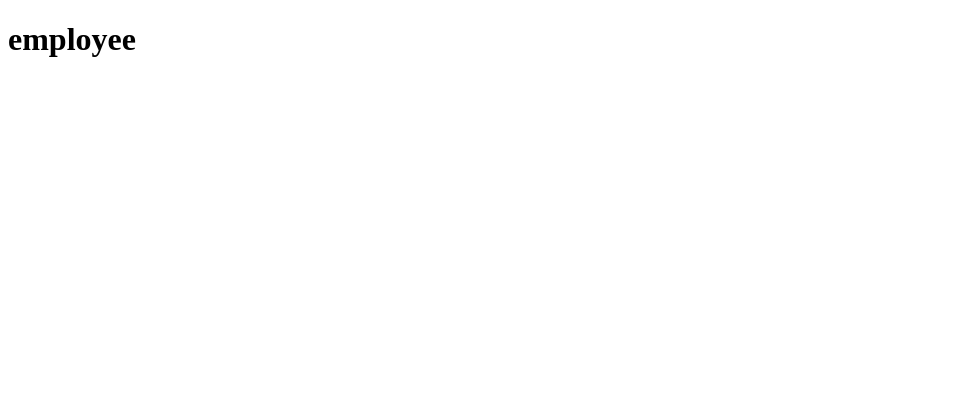
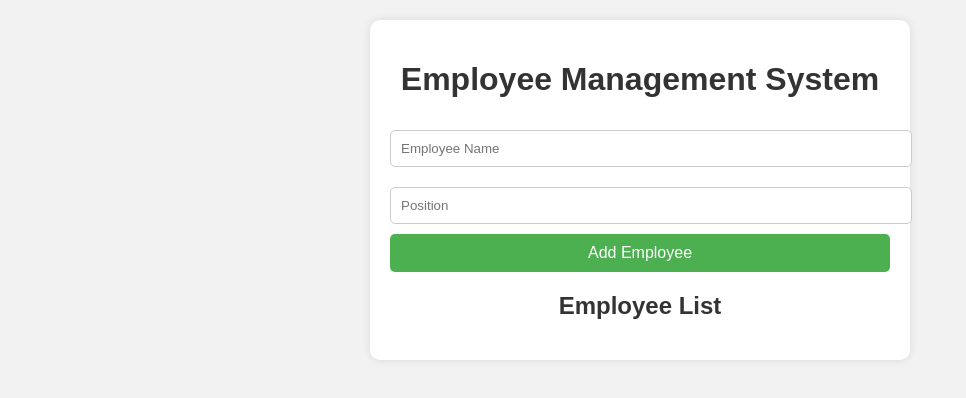
Before and after one commit to Sumit0373/Employee-Management, a plain HTML site: page employee.html in a window 1280 px wide. Shown: the whole page, without its empty margins (0-966 px from the left). Drawn offline with Linux system fonts and the light colour scheme.

Commit message:
employee

```diff
--- /dev/null
+++ b/employee.css
@@ -0,0 +1,71 @@
+/* style.css */
+body {
+  font-family: Arial, sans-serif;
+  background: #f2f2f2;
+  margin: 0;
+  padding: 20px;
+}
+
+.container {
+  max-width: 500px;
+  margin: auto;
+  background: white;
+  padding: 20px;
+  border-radius: 10px;
+  box-shadow: 0 0 10px rgba(0, 0, 0, 0.1);
+}
+
+h1, h2 {
+  text-align: center;
+  color: #333;
+}
+
+input {
+  width: 100%;
+  padding: 10px;
+  margin: 10px 0;
+  border-radius: 5px;
+  border: 1px solid #ccc;
+}
+
+button {
+  width: 100%;
+  padding: 10px;
+  background-color: #4CAF50;
+  color: white;
+  border: none;
+  border-radius: 5px;
+  cursor: pointer;
+  font-size: 16px;
+}
+
+button:hover {
+  background-color: #45a049;
+}
+
+ul {
+  list-style: none;
+  padding: 0;
+}
+
+li {
+  background: #e7f3ff;
+  padding: 10px;
+  margin: 5px 0;
+  border-radius: 5px;
+  display: flex;
+  justify-content: space-between;
+}
+
+li span {
+  flex-grow: 1;
+}
+
+.delete-btn {
+  background: #ff4d4d;
+  color: white;
+  border: none;
+  padding: 5px 10px;
+  border-radius: 5px;
+  cursor: pointer;
+}
--- a/employee.html
+++ b/employee.html
@@ -1,11 +1,26 @@
 <!DOCTYPE html>
 <html lang="en">
 <head>
-    <meta charset="UTF-8">
-    <meta name="viewport" content="width=device-width, initial-scale=1.0">
-    <title>Document</title>
+  <meta charset="UTF-8" />
+  <meta name="viewport" content="width=device-width, initial-scale=1.0"/>
+  <title>Employee Management</title>
+  <link rel="stylesheet" href="employee.css" />
 </head>
 <body>
-    <h1>employee</h1>
+
+  <div class="container">
+    <h1>Employee Management System</h1>
+
+    <form id="employeeForm">
+      <input type="text" id="name" placeholder="Employee Name" required />
+      <input type="text" id="position" placeholder="Position" required />
+      <button type="submit">Add Employee</button>
+    </form>
+
+    <h2>Employee List</h2>
+    <ul id="employeeList"></ul>
+  </div>
+
+  <script src="app.js"></script>
 </body>
 </html>
```
